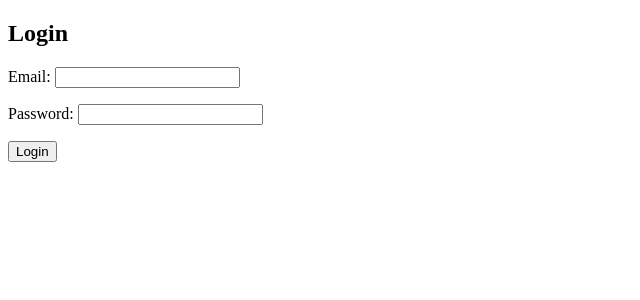
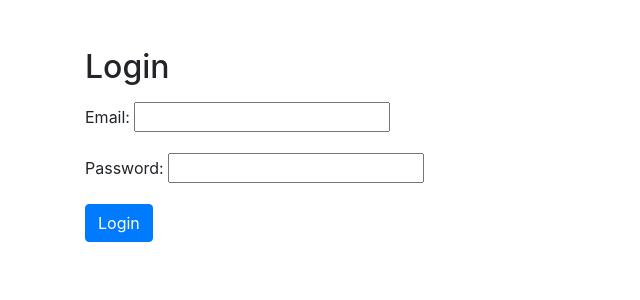
Before and after one commit to lumia87/vote, a Django app: page / in a window 1280 px wide. Shown: the top 300 px of the page, without its empty margins (0-640 px from the left). Run offline with Django 5.2, Linux system fonts and the light colour scheme; some libraries are stand-ins or nearby versions.

Commit message:
Cập nhật css cho login.html

```diff
--- a/vote_app2/templates/vote_app2/login.html
+++ b/vote_app2/templates/vote_app2/login.html
@@ -1,18 +1,26 @@
-<!-- myapp/templates/myapp/login.html -->
+<!-- vote_app2/templates/vote_app2/login.html -->
 <!DOCTYPE html>
 <html lang="en">
 <head>
     <meta charset="UTF-8">
     <title>Login</title>
+    <!-- Bootstrap CSS link -->
+    <link href="https://stackpath.bootstrapcdn.com/bootstrap/4.5.2/css/bootstrap.min.css" rel="stylesheet">
+    <!-- Optional: Add your own custom styles here -->
+    <style>
+        /* Add custom styles here */
+    </style>
 </head>
 <body>
-    <h2>Login</h2>
-    <form method="post">
+    <div class="container">
+        <h2 class="mt-5">Login</h2>
+        <form method="post" class="mt-3">
             {% csrf_token %}
             {{ form.as_p }}
-        <button type="submit">Login</button>
+            <button type="submit" class="btn btn-primary">Login</button>
         </form>
         {% if form.errors %}
+            <div class="alert alert-danger mt-3">
                 <ul>
                     {% for field in form %}
                         {% for error in field.errors %}
@@ -20,6 +28,8 @@
                         {% endfor %}
                     {% endfor %}
                 </ul>
+            </div>
         {% endif %}
+    </div>
 </body>
 </html>
```
Also changed, not shown: db.sqlite3. Lines whose indentation alone changed are shown as unchanged.
